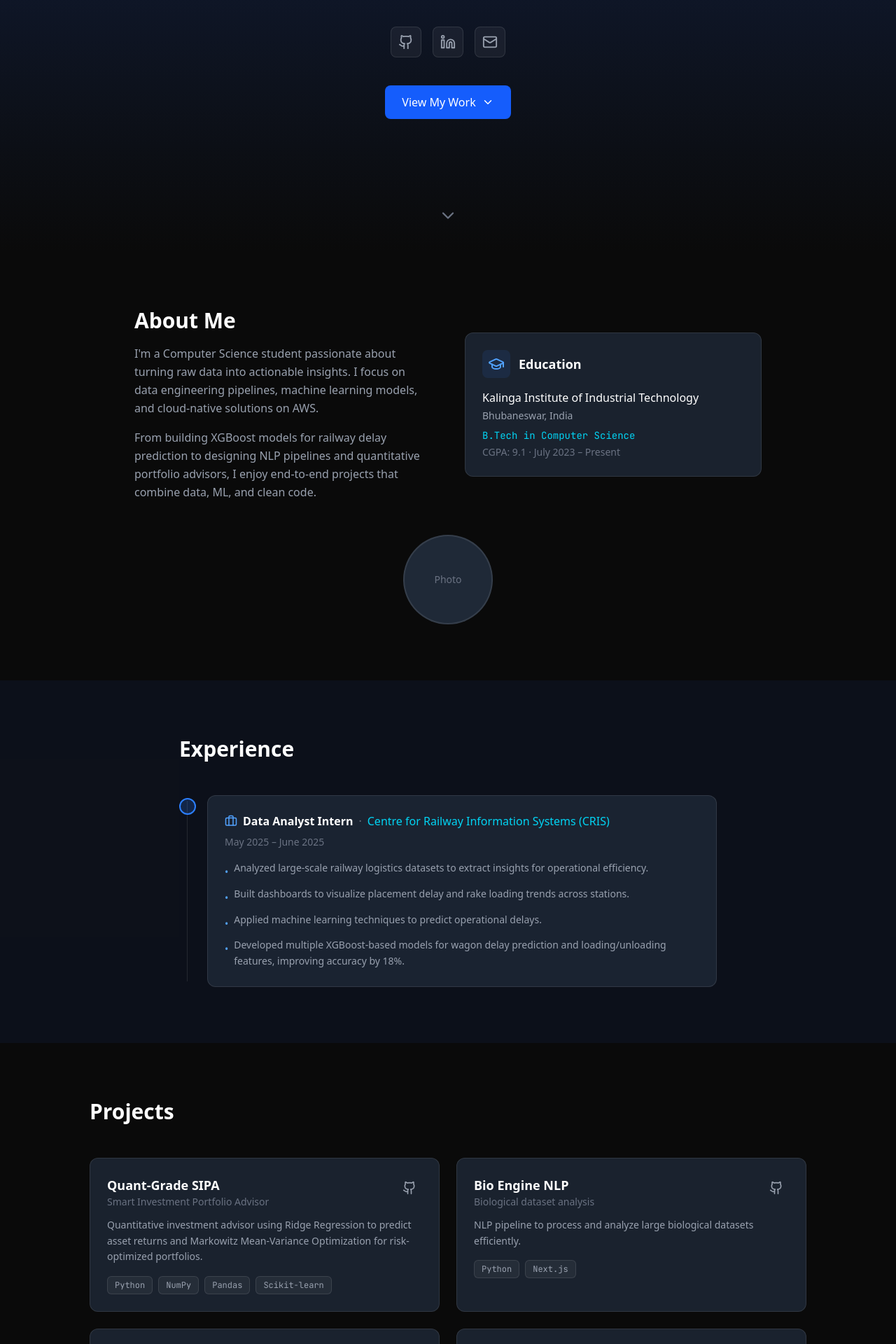
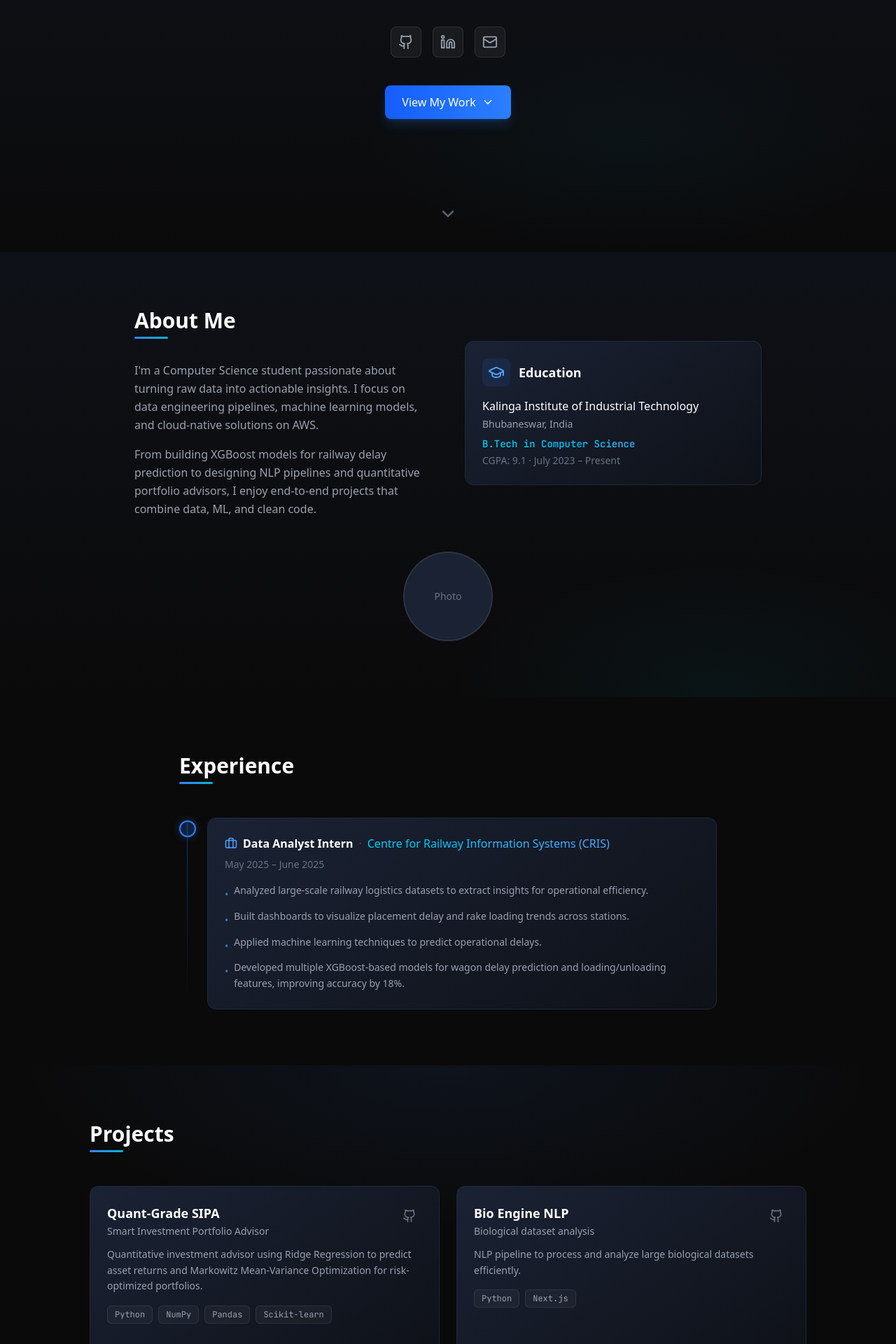
Before and after one commit to abhigyansinhaa/spyderWeb, a Next.js app: page / in a window 1280 px wide. Shown: the part 440-2360 px from the top of the page at 70% size. Built offline with nearby package versions, Linux system fonts and the light colour scheme.

Commit message:
theme and font changes

```diff
--- a/app/globals.css
+++ b/app/globals.css
@@ -1,19 +1,31 @@
 @import "tailwindcss";
 
 :root {
+  /* Core palette */
   --background: #0a0a0a;
   --foreground: #f9fafb;
   --muted: #9ca3af;
-  --card: #1f2937;
-  --card-border: #374151;
+
+  /* Surface layers (dark to lighter) */
+  --surface-0: #0a0a0a;
+  --surface-1: #0e1117;
+  --surface-2: #151b28;
+
+  /* Card */
+  --card: #1a2234;
+  --card-border: #1e293b;
+
+  /* Accents */
   --accent: #3b82f6;
   --accent-cyan: #06b6d4;
+  --accent-glow: rgba(59, 130, 246, 0.08);
+  --accent-cyan-glow: rgba(6, 182, 212, 0.06);
 }
 
 @theme inline {
   --color-background: var(--background);
   --color-foreground: var(--foreground);
-  --font-sans: var(--font-inter), ui-sans-serif, system-ui, sans-serif;
+  --font-sans: var(--font-space-grotesk), ui-sans-serif, system-ui, sans-serif;
   --font-mono: var(--font-jetbrains-mono), ui-monospace, monospace;
 }
 
@@ -23,7 +35,61 @@ body {
   font-family: var(--font-sans);
 }
 
-/* Smooth scroll for anchor links */
 html {
   scroll-behavior: smooth;
 }
+
+/* ─── Section gradient backgrounds ─── */
+
+/* Type A: subtle blue radial glow (used on alternate sections) */
+.section-gradient-a {
+  background:
+    radial-gradient(ellipse 80% 50% at 50% 0%, var(--accent-glow) 0%, transparent 60%),
+    var(--surface-0);
+}
+
+/* Type B: subtle cyan radial from bottom-right corner */
+.section-gradient-b {
+  background:
+    radial-gradient(ellipse 60% 60% at 80% 100%, var(--accent-cyan-glow) 0%, transparent 50%),
+    linear-gradient(180deg, var(--surface-1) 0%, var(--surface-0) 100%);
+}
+
+/* Flat dark (base surface) */
+.section-flat {
+  background: var(--surface-0);
+}
+
+/* ─── Card styles ─── */
+.card-gradient {
+  background: linear-gradient(145deg, var(--card) 0%, var(--surface-1) 100%);
+  border-color: var(--card-border);
+}
+
+/* ─── Accent underline for section headings ─── */
+.heading-accent {
+  position: relative;
+  display: inline-block;
+}
+.heading-accent::after {
+  content: "";
+  position: absolute;
+  left: 0;
+  bottom: -8px;
+  height: 3px;
+  width: 48px;
+  border-radius: 2px;
+  background: linear-gradient(90deg, var(--accent) 0%, var(--accent-cyan) 100%);
+}
+
+/* ─── Reduced motion ─── */
+@media (prefers-reduced-motion: reduce) {
+  *,
+  *::before,
+  *::after {
+    animation-duration: 0.01ms !important;
+    animation-iteration-count: 1 !important;
+    transition-duration: 0.01ms !important;
+    scroll-behavior: auto !important;
+  }
+}
--- a/components/About.tsx
+++ b/components/About.tsx
@@ -5,7 +5,7 @@ import { GraduationCap } from "lucide-react";
 
 export default function About() {
   return (
-    <section id="about" className="py-20 px-4 bg-[#0a0a0a]">
+    <section id="about" className="section-gradient-b py-20 px-4">
       <div className="max-w-4xl mx-auto">
         <motion.div
           initial={{ opacity: 0, y: 24 }}
@@ -15,8 +15,10 @@ export default function About() {
           className="grid md:grid-cols-2 gap-12 items-center"
         >
           <div>
-            <h2 className="text-2xl sm:text-3xl font-bold text-white mb-4">About Me</h2>
-            <p className="text-gray-400 leading-relaxed mb-4">
+            <h2 className="text-2xl sm:text-3xl font-bold text-white mb-6 heading-accent">
+              About Me
+            </h2>
+            <p className="text-gray-400 leading-relaxed mb-4 mt-4">
               I&apos;m a Computer Science student passionate about turning raw data into actionable insights.
               I focus on data engineering pipelines, machine learning models, and cloud-native solutions on AWS.
             </p>
@@ -26,7 +28,11 @@ export default function About() {
             </p>
           </div>
 
-          <div className="rounded-xl border border-white/10 bg-[#1f2937]/80 p-6">
+          <motion.div
+            whileHover={{ y: -4 }}
+            transition={{ duration: 0.25, ease: "easeOut" }}
+            className="rounded-xl border border-white/8 card-gradient p-6 hover:border-blue-500/20 hover:shadow-[0_4px_24px_-4px_rgba(59,130,246,0.1)] transition-all duration-300"
+          >
             <div className="flex items-center gap-3 mb-4">
               <div className="p-2 rounded-lg bg-blue-500/10 text-blue-400">
                 <GraduationCap size={24} />
@@ -35,9 +41,11 @@ export default function About() {
             </div>
             <p className="text-white font-medium">Kalinga Institute of Industrial Technology</p>
             <p className="text-gray-400 text-sm mt-1">Bhubaneswar, India</p>
-            <p className="text-cyan-400 font-mono text-sm mt-2">B.Tech in Computer Science</p>
+            <p className="text-transparent bg-clip-text bg-linear-to-r from-cyan-400 to-blue-400 font-mono text-sm mt-2 font-medium">
+              B.Tech in Computer Science
+            </p>
             <p className="text-gray-500 text-sm mt-1">CGPA: 9.1 · July 2023 – Present</p>
-          </div>
+          </motion.div>
         </motion.div>
 
         <motion.div
@@ -46,7 +54,7 @@ export default function About() {
           viewport={{ once: true }}
           className="mt-12 flex justify-center"
         >
-          <div className="w-32 h-32 rounded-full border-2 border-white/10 bg-[#1f2937] flex items-center justify-center text-gray-500 text-sm">
+          <div className="w-32 h-32 rounded-full border-2 border-white/8 bg-(--card) flex items-center justify-center text-gray-500 text-sm">
             Photo
           </div>
         </motion.div>
--- a/components/Experience.tsx
+++ b/components/Experience.tsx
@@ -19,20 +19,20 @@ const EXPERIENCES = [
 
 export default function Experience() {
   return (
-    <section id="experience" className="py-20 px-4 bg-[#0f172a]/50">
+    <section id="experience" className="section-flat py-20 px-4">
       <div className="max-w-3xl mx-auto">
         <motion.h2
           initial={{ opacity: 0, y: 24 }}
           whileInView={{ opacity: 1, y: 0 }}
           viewport={{ once: true, margin: "-80px" }}
-          className="text-2xl sm:text-3xl font-bold text-white mb-12"
+          className="text-2xl sm:text-3xl font-bold text-white mb-14 heading-accent"
         >
           Experience
         </motion.h2>
 
         <div className="relative">
-          {/* Vertical line */}
-          <div className="absolute left-[11px] top-2 bottom-2 w-px bg-white/10" />
+          {/* Vertical timeline line with gradient fade */}
+          <div className="absolute left-[11px] top-2 bottom-2 w-px bg-linear-to-b from-blue-500/40 via-blue-500/20 to-transparent" />
 
           {EXPERIENCES.map((exp, i) => (
             <motion.div
@@ -43,24 +43,30 @@ export default function Experience() {
               transition={{ duration: 0.4, delay: i * 0.1 }}
               className="relative pl-10 pb-12 last:pb-0"
             >
-              <div className="absolute left-0 top-1 w-6 h-6 rounded-full bg-blue-500/20 border-2 border-blue-500" />
-              <div className="rounded-xl border border-white/10 bg-[#1f2937]/80 p-6">
+              <div className="absolute left-0 top-1 w-6 h-6 rounded-full bg-blue-500/20 border-2 border-blue-500 shadow-[0_0_12px_rgba(59,130,246,0.3)]" />
+              <motion.div
+                whileHover={{ y: -3 }}
+                transition={{ duration: 0.25, ease: "easeOut" }}
+                className="rounded-xl border border-white/8 card-gradient p-6 hover:border-blue-500/20 hover:shadow-[0_4px_24px_-4px_rgba(59,130,246,0.1)] transition-all duration-300"
+              >
                 <div className="flex flex-wrap items-center gap-2 mb-2">
                   <Briefcase size={18} className="text-blue-400 shrink-0" />
                   <span className="text-white font-semibold">{exp.role}</span>
-                  <span className="text-gray-500">·</span>
-                  <span className="text-cyan-400">{exp.company}</span>
+                  <span className="text-gray-600">·</span>
+                  <span className="text-transparent bg-clip-text bg-linear-to-r from-cyan-400 to-blue-400 font-medium">
+                    {exp.company}
+                  </span>
                 </div>
                 <p className="text-gray-500 text-sm mb-4">{exp.period}</p>
                 <ul className="space-y-2">
                   {exp.bullets.map((bullet, j) => (
                     <li key={j} className="text-gray-400 text-sm leading-relaxed flex gap-2">
-                      <span className="text-blue-400 mt-1.5">•</span>
+                      <span className="text-blue-400/70 mt-1.5 shrink-0">•</span>
                       <span>{bullet}</span>
                     </li>
                   ))}
                 </ul>
-              </div>
+              </motion.div>
             </motion.div>
           ))}
         </div>
--- a/components/Hero.tsx
+++ b/components/Hero.tsx
@@ -42,7 +42,14 @@ export default function Hero() {
   return (
     <section
       id="home"
-      className="relative min-h-screen flex flex-col items-center justify-center px-4 pt-20 pb-16 bg-linear-to-b from-[#0a0a0a] via-[#0f172a] to-[#0a0a0a] overflow-hidden"
+      className="relative min-h-screen flex flex-col items-center justify-center px-4 pt-20 pb-16 overflow-hidden"
+      style={{
+        background: `
+          radial-gradient(ellipse 80% 60% at 50% 20%, rgba(59,130,246,0.07) 0%, transparent 60%),
+          radial-gradient(ellipse 60% 40% at 70% 80%, rgba(6,182,212,0.04) 0%, transparent 50%),
+          linear-gradient(180deg, #0a0a0a 0%, #0e1117 40%, #0a0a0a 100%)
+        `,
+      }}
     >
       {/* Subtle grid background */}
       <div
@@ -65,48 +72,44 @@ export default function Hero() {
           Abhigyan Sinha
         </h1>
         <div className="min-h-8 text-xl sm:text-2xl text-gray-400 mb-8">
-          <span className="text-cyan-400/90">{displayText}</span>
-          <span className="animate-pulse">|</span>
+          <span className="text-transparent bg-clip-text bg-linear-to-r from-cyan-400 to-blue-400">{displayText}</span>
+          <span className="animate-pulse text-cyan-400/90">|</span>
         </div>
         <p className="text-gray-400 text-base sm:text-lg mb-10 max-w-xl mx-auto">
           B.Tech in Computer Science at KIIT. Building data pipelines, ML models, and cloud solutions.
         </p>
 
         <div className="flex items-center justify-center gap-4 mb-10">
-          <a
-            href="https://github.com/abhigyansinhaa"
-            target="_blank"
-            rel="noopener noreferrer"
-            className="p-2.5 rounded-lg bg-white/5 border border-white/10 text-gray-400 hover:text-white hover:border-blue-500/50 hover:bg-white/10 transition-colors"
-            aria-label="GitHub"
-          >
-            <Github size={22} />
-          </a>
-          <a
-            href="https://linkedin.com/in/abhigyansinhaa"
-            target="_blank"
-            rel="noopener noreferrer"
-            className="p-2.5 rounded-lg bg-white/5 border border-white/10 text-gray-400 hover:text-white hover:border-blue-500/50 hover:bg-white/10 transition-colors"
-            aria-label="LinkedIn"
-          >
-            <Linkedin size={22} />
-          </a>
-          <a
-            href="mailto:abhigyansinhaa@gmail.com"
-            className="p-2.5 rounded-lg bg-white/5 border border-white/10 text-gray-400 hover:text-white hover:border-blue-500/50 hover:bg-white/10 transition-colors"
-            aria-label="Email"
-          >
-            <Mail size={22} />
-          </a>
+          {[
+            { href: "https://github.com/abhigyansinhaa", icon: Github, label: "GitHub", external: true },
+            { href: "https://linkedin.com/in/abhigyansinhaa", icon: Linkedin, label: "LinkedIn", external: true },
+            { href: "mailto:abhigyansinhaa@gmail.com", icon: Mail, label: "Email", external: false },
+          ].map(({ href, icon: Icon, label, external }) => (
+            <motion.a
+              key={label}
+              href={href}
+              target={external ? "_blank" : undefined}
+              rel={external ? "noopener noreferrer" : undefined}
+              whileHover={{ scale: 1.1, y: -2 }}
+              whileTap={{ scale: 0.95 }}
+              transition={{ type: "spring", stiffness: 400, damping: 17 }}
+              className="p-2.5 rounded-lg bg-white/5 border border-white/10 text-gray-400 hover:text-white hover:border-blue-500/50 hover:bg-white/10 transition-colors"
+              aria-label={label}
+            >
+              <Icon size={22} />
+            </motion.a>
+          ))}
         </div>
 
-        <button
+        <motion.button
           onClick={scrollToProjects}
-          className="inline-flex items-center gap-2 px-6 py-3 rounded-lg bg-blue-600 hover:bg-blue-500 text-white font-medium transition-colors"
+          whileHover={{ scale: 1.03 }}
+          whileTap={{ scale: 0.97 }}
+          className="inline-flex items-center gap-2 px-6 py-3 rounded-lg bg-linear-to-r from-blue-600 to-blue-500 hover:from-blue-500 hover:to-blue-400 text-white font-medium transition-all shadow-lg shadow-blue-500/20 hover:shadow-blue-500/30"
         >
           View My Work
           <ChevronDown size={18} />
-        </button>
+        </motion.button>
       </motion.div>
 
       <motion.div
@@ -117,7 +120,7 @@ export default function Hero() {
       >
         <button
           onClick={() => document.getElementById("about")?.scrollIntoView({ behavior: "smooth" })}
-          className="text-gray-500 hover:text-gray-400 transition-colors"
+          className="text-gray-500 hover:text-gray-400 transition-colors animate-bounce"
           aria-label="Scroll down"
         >
           <ChevronDown size={28} />
--- a/components/Navbar.tsx
+++ b/components/Navbar.tsx
@@ -41,7 +41,7 @@ export default function Navbar() {
   };
 
   return (
-    <header className="fixed top-0 left-0 right-0 z-50 border-b border-white/5 bg-[#0a0a0a]/80 backdrop-blur-md">
+    <header className="fixed top-0 left-0 right-0 z-50 border-b border-white/5 bg-(--surface-0)/80 backdrop-blur-md">
       <nav className="mx-auto flex max-w-6xl items-center justify-between px-4 py-3 sm:px-6">
         <button
           onClick={() => scrollTo("home")}
@@ -83,7 +83,7 @@ export default function Navbar() {
             initial={{ opacity: 0, height: 0 }}
             animate={{ opacity: 1, height: "auto" }}
             exit={{ opacity: 0, height: 0 }}
-            className="md:hidden border-t border-white/5 bg-[#0a0a0a]/95 backdrop-blur-md overflow-hidden"
+            className="md:hidden border-t border-white/5 bg-(--surface-0)/95 backdrop-blur-md overflow-hidden"
           >
             <ul className="flex flex-col px-4 py-4 gap-2">
               {SECTIONS.map(({ id, label }) => (
--- a/components/Projects.tsx
+++ b/components/Projects.tsx
@@ -1,7 +1,7 @@
 "use client";
 
 import { motion } from "framer-motion";
-import { Github } from "lucide-react";
+import { Github, ExternalLink } from "lucide-react";
 
 const PROJECTS = [
   {
@@ -15,7 +15,8 @@ const PROJECTS = [
   {
     name: "Bio Engine NLP",
     subtitle: "Biological dataset analysis",
-    description: "NLP pipeline to process and analyze large biological datasets efficiently.",
+    description:
+      "NLP pipeline to process and analyze large biological datasets efficiently.",
     tech: ["Python", "Next.js"],
     link: "https://github.com/abhigyansinhaa",
   },
@@ -39,13 +40,13 @@ const PROJECTS = [
 
 export default function Projects() {
   return (
-    <section id="projects" className="py-20 px-4 bg-[#0a0a0a]">
+    <section id="projects" className="section-gradient-a py-20 px-4">
       <div className="max-w-5xl mx-auto">
         <motion.h2
           initial={{ opacity: 0, y: 24 }}
           whileInView={{ opacity: 1, y: 0 }}
           viewport={{ once: true, margin: "-80px" }}
-          className="text-2xl sm:text-3xl font-bold text-white mb-12"
+          className="text-2xl sm:text-3xl font-bold text-white mb-14 heading-accent"
         >
           Projects
         </motion.h2>
@@ -58,35 +59,60 @@ export default function Projects() {
               whileInView={{ opacity: 1, y: 0 }}
               viewport={{ once: true, margin: "-40px" }}
               transition={{ duration: 0.4, delay: i * 0.08 }}
-              className="group rounded-xl border border-white/10 bg-[#1f2937]/80 p-6 hover:border-blue-500/30 hover:shadow-lg hover:shadow-blue-500/5 transition-all duration-300"
+              whileHover={{
+                y: -6,
+                transition: { duration: 0.25, ease: "easeOut" },
+              }}
+              className="group relative rounded-xl border border-white/8 card-gradient p-6 transition-all duration-300 hover:border-blue-500/30 hover:shadow-[0_8px_32px_-8px_rgba(59,130,246,0.15)]"
             >
+              {/* Top glow on hover */}
+              <div className="pointer-events-none absolute inset-x-0 -top-px h-px bg-linear-to-r from-transparent via-blue-500/40 to-transparent opacity-0 group-hover:opacity-100 transition-opacity duration-300" />
+
               <div className="flex items-start justify-between gap-2 mb-3">
                 <div>
-                  <h3 className="text-lg font-semibold text-white group-hover:text-blue-400 transition-colors">
+                  <h3 className="text-lg font-semibold text-white group-hover:text-blue-400 transition-colors duration-200">
                     {project.name}
                   </h3>
-                  <p className="text-gray-500 text-sm">{project.subtitle}</p>
+                  <p className="text-gray-400 text-sm mt-0.5">
+                    {project.subtitle}
+                  </p>
                 </div>
-                <a
+                <motion.a
                   href={project.link}
                   target="_blank"
                   rel="noopener noreferrer"
-                  className="p-2 rounded-lg text-gray-400 hover:text-white hover:bg-white/10 transition-colors shrink-0"
+                  whileHover={{ scale: 1.15 }}
+                  whileTap={{ scale: 0.95 }}
+                  transition={{ type: "spring", stiffness: 400, damping: 17 }}
+                  className="p-2 rounded-lg text-gray-500 hover:text-white hover:bg-white/10 transition-colors shrink-0"
                   aria-label={`View ${project.name} on GitHub`}
                 >
                   <Github size={20} />
-                </a>
+                </motion.a>
               </div>
-              <p className="text-gray-400 text-sm leading-relaxed mb-4">{project.description}</p>
+
+              <p className="text-gray-400 text-sm leading-relaxed mb-4">
+                {project.description}
+              </p>
+
               <div className="flex flex-wrap gap-2">
-                {project.tech.map((t) => (
+                {project.tech.map((t, j) => (
                   <span
                     key={t}
-                    className="px-2.5 py-1 rounded-md bg-white/5 border border-white/10 text-gray-400 text-xs font-mono"
+                    className="px-2.5 py-1 rounded-md bg-white/4 border border-white/8 text-gray-400 text-xs font-mono transition-all duration-200 group-hover:border-blue-500/20 group-hover:text-gray-300"
+                    style={{
+                      transitionDelay: `${j * 30}ms`,
+                    }}
                   >
                     {t}
                   </span>
                 ))}
+              </div>
+
+              {/* "View project" hint on hover */}
+              <div className="mt-4 flex items-center gap-1.5 text-xs text-blue-400/0 group-hover:text-blue-400/70 transition-all duration-300 translate-y-1 group-hover:translate-y-0">
+                <ExternalLink size={12} />
+                <span className="font-medium">View project</span>
               </div>
             </motion.article>
           ))}
```
Also changed, not shown: app/layout.tsx (+4 -4 lines), components/Certifications.tsx (+10 -4 lines), components/Contact.tsx (+31 -35 lines), components/Footer.tsx (+17 -26 lines), components/Skills.tsx (+8 -5 lines), 1 other file (tests, documents, lock files or other folders).
